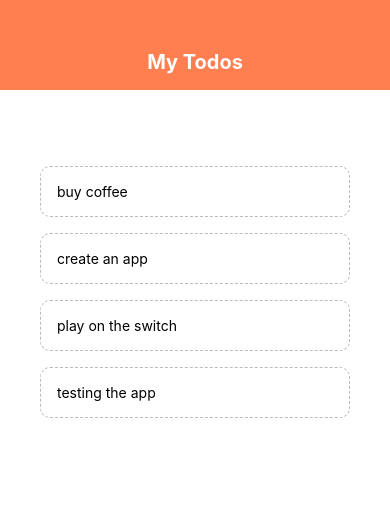
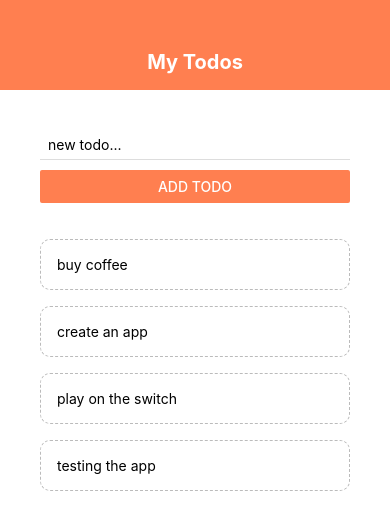
Before and after one commit to Pinetart/React-Native, a React Native app: screen / in a window 390 px wide. Shown: the top 530 px of the page. Built offline with nearby package versions, Linux system fonts and the light colour scheme.

Commit message:
Todo App (part 3)

```diff
--- a/App.js
+++ b/App.js
@@ -1,5 +1,6 @@
 import React, { useState } from "react";
 import { StyleSheet, Text, View, FlatList } from "react-native";
+import AddTodo from "./components/addTodo";
 import Header from "./components/header";
 import TodoItem from "./components/todoItem";
 
@@ -10,6 +11,11 @@
     { text: "play on the switch", key: "3" },
     { text: "testing the app", key: "4" },
   ]);
+  const submitHandler = (text) => {
+    setTodos((prevTodos) => {
+      return [{ text: text, key: Math.random().toString() }, ...prevTodos];
+    });
+  };
 
   const pressHandler = (key) => {
     setTodos((prevTodos) => prevTodos.filter((todo) => todo.key != key));
@@ -19,7 +25,7 @@
     <View style={styles.container}>
       <Header title="My Todos" />
       <View style={styles.content}>
-        {/* add todo form */}
+        <AddTodo submitHandler={submitHandler} />
         <View style={styles.list}>
           <FlatList
             scrollEnabled={false}
--- /dev/null
+++ b/components/addTodo.js
@@ -0,0 +1,61 @@
+import React, { useState } from "react";
+import { StyleSheet, TextInput, Button, View } from "react-native";
+
+const AddTodo = ({ submitHandler }) => {
+  const [text, setText] = useState("");
+
+  const changeHandler = (val) => {
+    setText(val);
+  };
+  return (
+    <View>
+      <TextInput
+        style={styles["input"]}
+        placeholder="new todo..."
+        onChangeText={(val) => {
+          changeHandler(val);
+        }}
+        value={text}
+      />
+      <Button
+        title="Add Todo"
+        color="coral"
+        onPress={() => {
+          submitHandler(text);
+          setText("");
+        }}
+      />
+      {/* <TouchableOpacity
+        style={{
+          backgroundColor: "coral",
+          marginTop: 10,
+          marginBottom: 10,
+          padding: 8,
+        }}
+      >
+        <Text
+          style={{
+            fontSize: 16,
+            color: "white",
+            fontWeight: "600",
+            alignSelf: "center",
+          }}
+        >
+          Add Todo
+        </Text>
+      </TouchableOpacity> */}
+    </View>
+  );
+};
+
+const styles = StyleSheet.create({
+  input: {
+    marginBottom: 10,
+    paddingHorizontal: 8,
+    paddingVertical: 6,
+    borderBottomWidth: 1,
+    borderBottomColor: "#ddd",
+    outlineStyle: "none",
+  },
+});
+export default AddTodo;
```
